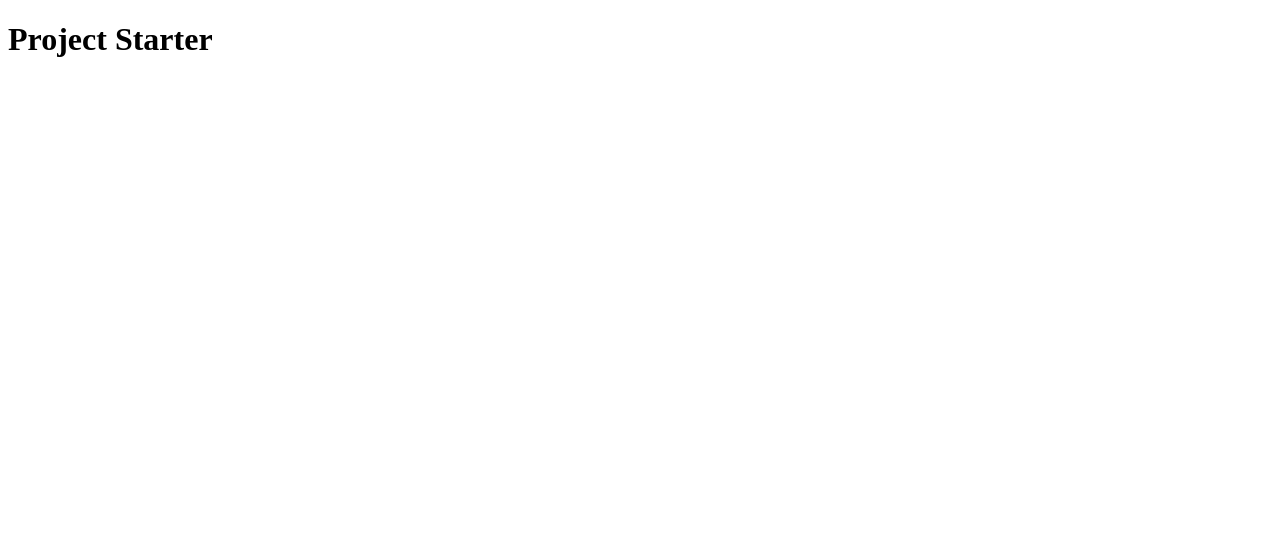
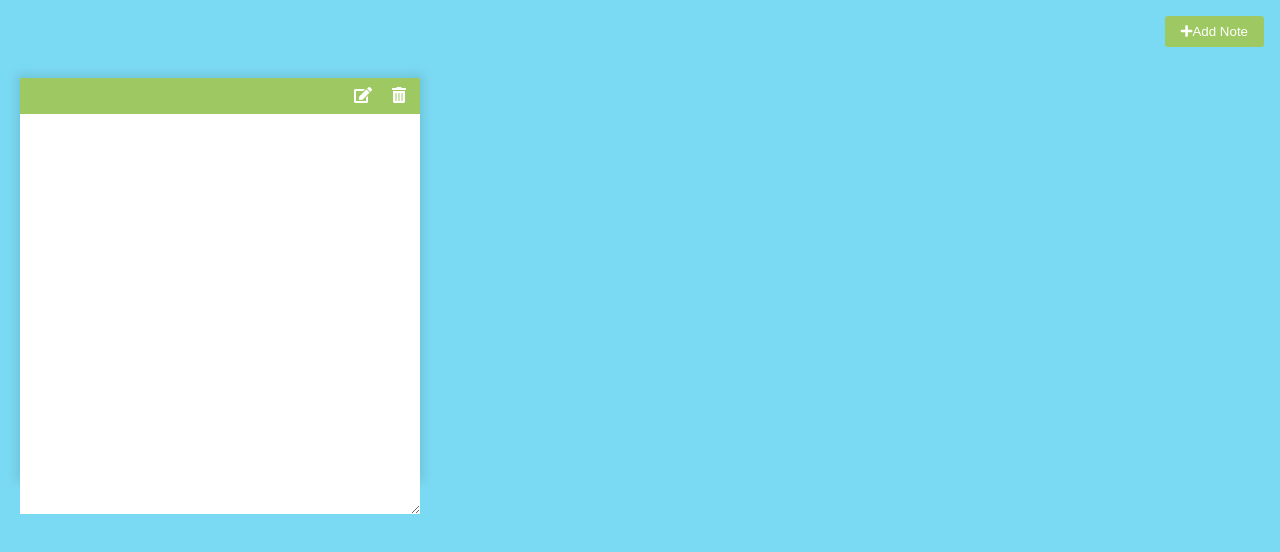
Before and after one commit to mwoods0157/fifty-projects, a plain HTML site: page day33-notes-app/index.html in a window 1280 px wide. Drawn offline with nearby package versions, Linux system fonts and the light colour scheme.

Commit message:
html css done

```diff
--- a/day33-notes-app/index.html
+++ b/day33-notes-app/index.html
@@ -4,11 +4,27 @@
     <meta charset="UTF-8">
     <meta http-equiv="X-UA-Compatible" content="IE=edge">
     <meta name="viewport" content="width=device-width, initial-scale=1.0">
+    <link rel="stylesheet" href="https://cdnjs.cloudflare.com/ajax/libs/font-awesome/5.14.0/css/all.min.css"
+    integrity="sha512-1PKOgIY59xJ8Co8+NE6FZ+LOAZKjy+KY8iq0G4B3CyeY6wYHN3yt9PW0XpSriVlkMXe40PTKnXrLnZ9+fkDaog=="
+    crossorigin="anonymous" />
     <link rel="stylesheet" href="styles.css">
-    <title>Document</title>
+    <title>Notes App</title>
 </head>
 <body>
-    <h1>Project Starter</h1>
+    <button class="add" id="add">
+        <i class="fas fa-plus"></i>Add Note
+    </button>
+
+    <div class="note">
+        <div class="tools">
+            <button class="edit"><i class="fas fa-edit"></i></button>
+            <button class="edit"><i class="fas fa-trash-alt"></i></button>
+        </div>
+        <div class="hidden"></div>
+        <textarea></textarea>
+    </div>
+
+    <script src="https://cdnjs.cloudflare.com/ajax/libs/marked/1.2.2/marked.min.js"></script>
     <script src="script.js"></script>
 </body>
 </html>
--- a/day33-notes-app/styles.css
+++ b/day33-notes-app/styles.css
@@ -1,3 +1,61 @@
-body {
+* {
     box-sizing: border-box;
 }
+
+body {
+    display: flex;
+    flex-wrap: wrap;
+    margin: 0;
+    padding-top: 3rem;
+    background-color: #7bdaf3;
+}
+
+.add {
+    position: fixed;
+    top: 1rem;
+    right: 1rem;
+    background-color: #9ec862;
+    border: none;
+    border-radius: 3px;
+    padding: 0.5rem 1rem;
+    color: #fff;
+    cursor: pointer;
+}
+
+.note {
+    background-color: #fff;
+    box-shadow: 0 0 10px 4px rgba(0, 0, 0, 0.1);
+    margin: 30px 20px;
+    height: 400px;
+    width: 400px;
+}
+
+.note .tools {
+    background-color: #9ec862;
+    display: flex;
+    justify-content: flex-end;
+    padding: 0.5rem;
+}
+
+.note .tools button {
+    background-color: transparent;
+    border: none;
+    color: #fff;
+    cursor: pointer;
+    font-size: 1rem;
+    margin-left: 0.5rem;
+}
+
+.note textarea {
+    outline: none;
+    font-family: inherit;
+    font-size: 1.2rem;
+    border: none;
+    height: 400px;
+    width: 100%;
+    padding: 20px;
+}
+
+.hidden {
+    display: none;
+}
```
